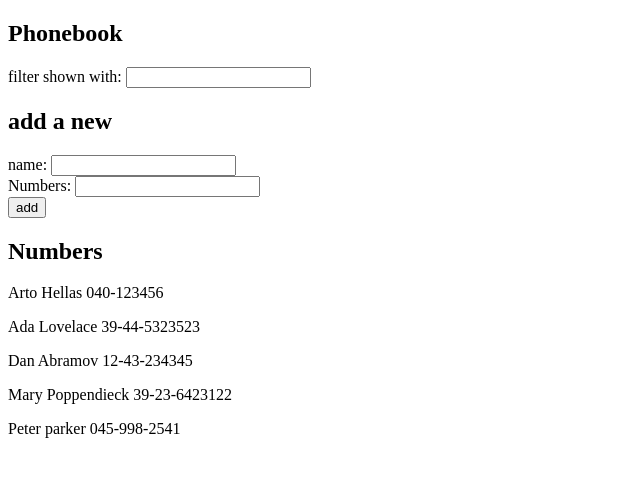
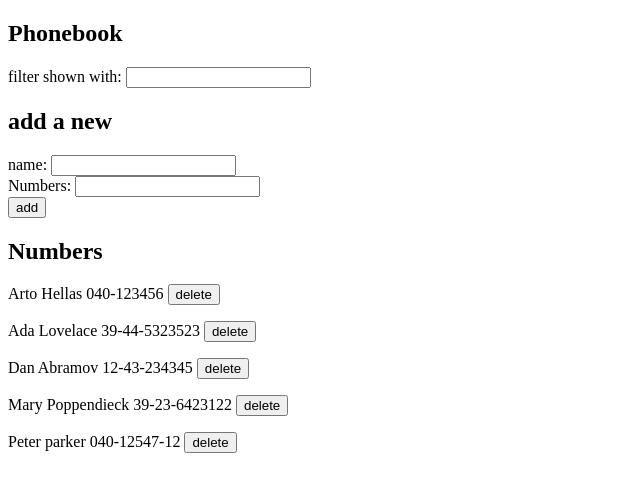
Before and after one commit to mohanavamsi20/Full_Stack_Open_2021, a React (Create React App) app in the folder Part2/phonebook/: page / in a window 1280 px wide. Shown: the top 492 px of the page, without its empty margins (0-640 px from the left). Built offline with nearby package versions, Linux system fonts and the light colour scheme; data requests are answered from the project's data file.

Commit message:
2.17 completed

```diff
--- a/Part2/phonebook/db.json
+++ b/Part2/phonebook/db.json
@@ -22,7 +22,7 @@
     },
     {
       "name": "Peter parker",
-      "phone": "045-998-2541",
+      "phone": "040-12547-12",
       "id": 5
     }
   ]
--- a/Part2/phonebook/src/App.js
+++ b/Part2/phonebook/src/App.js
@@ -42,6 +42,19 @@ const App = () => {
     }
   }
 
+  const deletePerson = (id, name) => {
+    let result = window.confirm(`Delete ${name}?`);
+    console.log(id)
+    if (result === true) {
+      service
+        .deletePerson(id)
+        .then(() => {
+          setPersons(persons.filter(p => p.id !== id)
+          );
+        })
+    }
+  }
+
   const handleNameChange = (event) => {
     setNewName(event.target.value)
   }
@@ -70,7 +83,7 @@ const App = () => {
         newPhone={newPhone}
       />
       <h2>Numbers</h2>
-      <Persons persons={persons} foundPerson={foundPerson} searchedPerson={searchedPerson}/>
+      <Persons persons={persons} foundPerson={foundPerson} searchedPerson={searchedPerson} deletePerson={deletePerson}/>
     </div>
   )
 
--- a/Part2/phonebook/src/components/Person.js
+++ b/Part2/phonebook/src/components/Person.js
@@ -1,9 +1,9 @@
 import React from 'react'
 
-function Person({ name,phone }) {
+function Person({ id,name,phone,deletePerson }) {
     return (
       <div>
-        <p>{name} {phone}</p>
+        <p>{name} {phone} <button onClick={() => deletePerson(id,name)}>delete</button></p>
       </div>
     )
   }
--- a/Part2/phonebook/src/components/Persons.js
+++ b/Part2/phonebook/src/components/Persons.js
@@ -1,10 +1,10 @@
 import React from 'react'
 import Person from './Person'
 
-function Persons({persons,foundPerson, searchedPerson}) {
+function Persons({persons,foundPerson, searchedPerson,deletePerson}) {
     const rows = () =>
         searchedPerson === ""
-        ? (persons.map(p => <Person key={p.id} id={p.id} name={p.name} phone={p.phone}/>)
+        ? (persons.map(p => <Person key={p.id} id={p.id} name={p.name} phone={p.phone} deletePerson={deletePerson}/>)
         ) : ( foundPerson.map(p => (<p key={p.id}>{p.name} {p.phone}</p>))
         )
     return (
--- a/Part2/phonebook/src/services/names.js
+++ b/Part2/phonebook/src/services/names.js
@@ -15,10 +15,16 @@ const update = (id, newObject) => {
   return axios.put(`${baseUrl}/${id}`, newObject)
 }
 
+const deletePerson = id => {
+  const request = axios.delete(`${baseUrl}/${id}`)
+  return request.then(response => response.data)
+}
+
 const all = {
   getAll: getAll,
   create: create,
-  update: update
+  update: update,
+  deletePerson: deletePerson
 }
 
 export default all;
```
